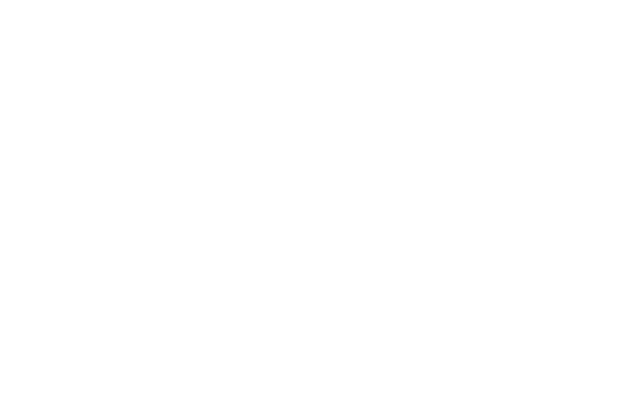
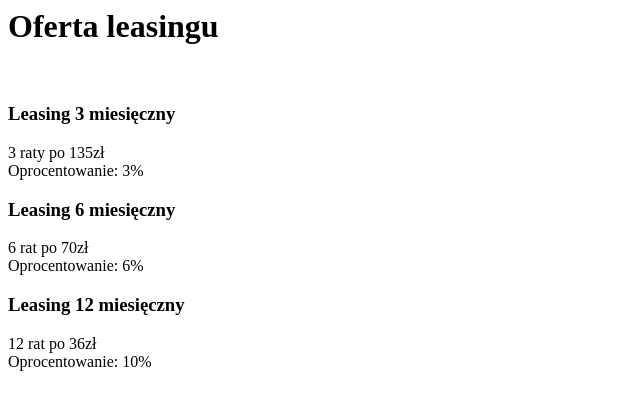
Before and after one commit to uljot/stronaproduktowa, a plain HTML site: page leasing.html in a window 1280 px wide. Shown: the whole page, without its empty margins (0-640 px from the left). Drawn offline with Linux system fonts and the light colour scheme.

Commit message:
dodanie oferty do pliku leasing.html

```diff
--- a/leasing.html
+++ b/leasing.html
@@ -4,6 +4,25 @@
 		<title>Leasing</title>
 	</head>
 	<body>
-
+		<h1> Oferta leasingu</h1><br>
+		<div class="container">
+			<div class="row">
+				<div class="col">
+					<h3>Leasing 3 miesięczny</h3>
+					3 raty po 135zł<br>
+					Oprocentowanie: 3%
+			</div>
+				<div class="row">
+					<h3>Leasing 6 miesięczny</h3>
+					6 rat po 70zł<br>
+					Oprocentowanie: 6%
+				</div>
+				<div class="row">
+					<h3>Leasing 12 miesięczny</h3>
+					12 rat po 36zł<br>
+					Oprocentowanie: 10%
+				</div>
+			</div>
+		</div>
 	</body>
 </html>
```
